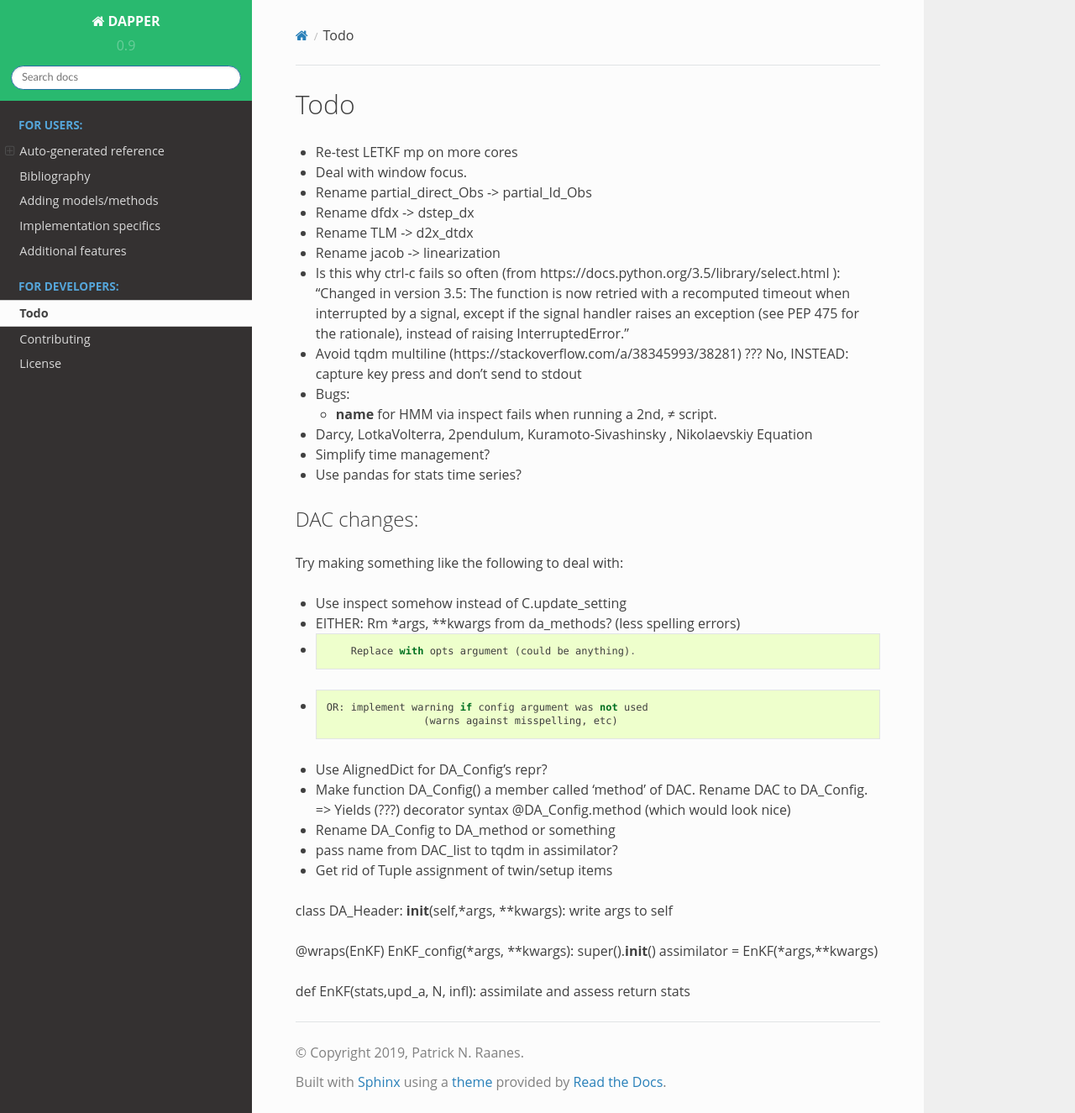
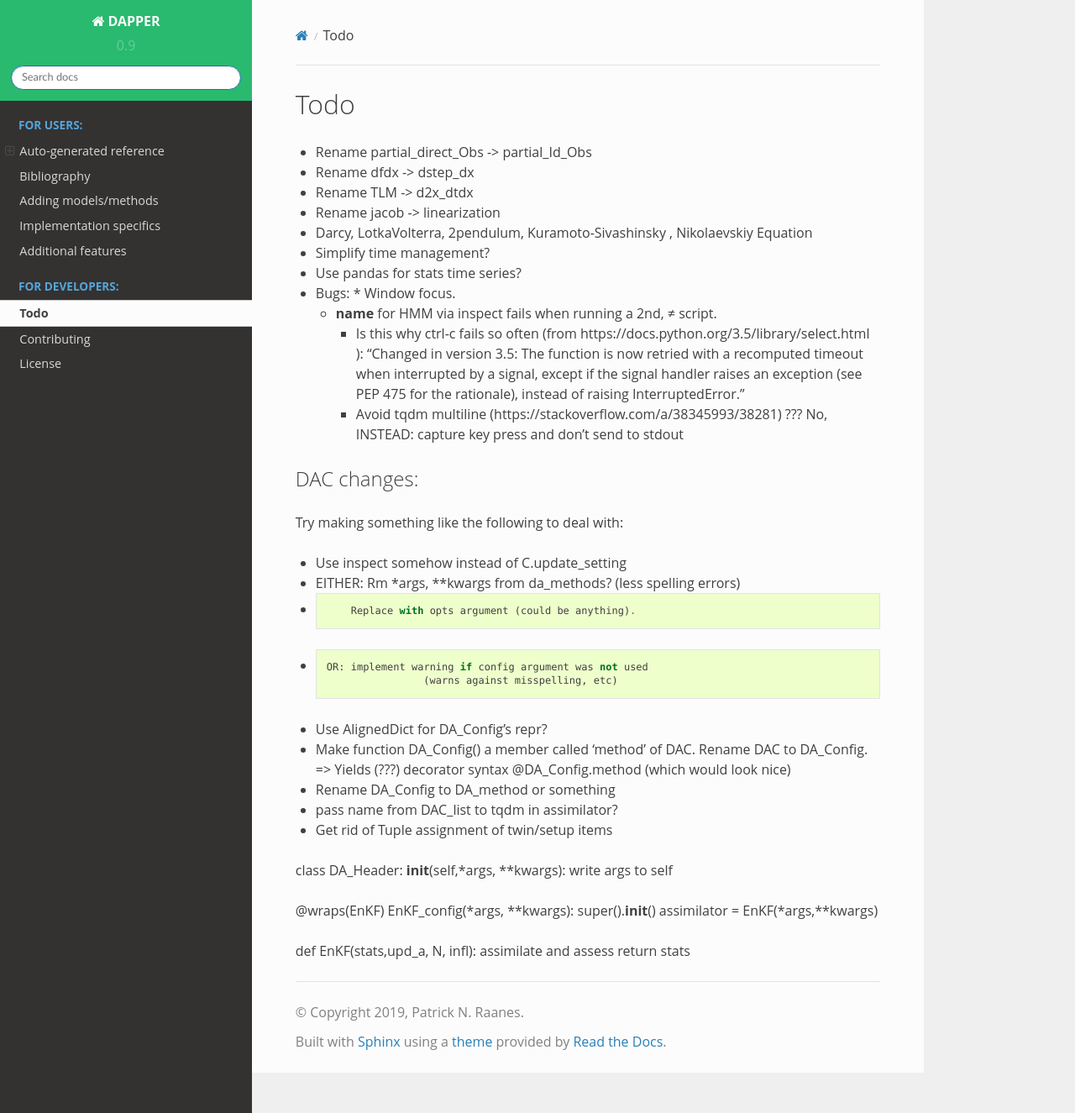
Before and after one commit to nansencenter/DAPPER, a Sphinx documentation site: the page built from docs/todo.md, in a window 1280 px wide and 1325 px high. Shown: the whole window at 84% size. Built offline with Sphinx 7.4.7 and the Read the Docs theme 2.0.0, drawn with Linux system fonts in a browser that asks for light colours.

Commit message:
Verified that mp still works

```diff
--- a/docs/todo.md
+++ b/docs/todo.md
@@ -1,26 +1,24 @@
 Todo
 ================================================
-* Re-test LETKF mp on more cores
-
-* Deal with window focus.
 * Rename partial_direct_Obs -> partial_Id_Obs
 * Rename dfdx -> dstep_dx
 * Rename TLM -> d2x_dtdx
 * Rename jacob -> linearization
 
-* Is this why ctrl-c fails so often (from https://docs.python.org/3.5/library/select.html ):
-    "Changed in version 3.5: The function is now retried with a recomputed timeout when interrupted by a signal,
-    except if the signal handler raises an exception (see PEP 475 for the rationale),
-    instead of raising InterruptedError."
-* Avoid tqdm multiline (https://stackoverflow.com/a/38345993/38281) ???
-  No, INSTEAD: capture key press and don't send to stdout
-
-* Bugs:
-    * __name__ for HMM via inspect fails when running a 2nd, ≠ script.
-
 * Darcy, LotkaVolterra, 2pendulum, Kuramoto-Sivashinsky , Nikolaevskiy Equation
 * Simplify time management?
 * Use pandas for stats time series?
+
+
+* Bugs:
+		* Window focus.
+    * __name__ for HMM via inspect fails when running a 2nd, ≠ script.
+		* Is this why ctrl-c fails so often (from https://docs.python.org/3.5/library/select.html ):
+				"Changed in version 3.5: The function is now retried with a recomputed timeout when interrupted by a signal,
+				except if the signal handler raises an exception (see PEP 475 for the rationale),
+				instead of raising InterruptedError."
+		* Avoid tqdm multiline (https://stackoverflow.com/a/38345993/38281) ???
+			No, INSTEAD: capture key press and don't send to stdout
 
 
 ## DAC changes:
```
Also changed, not shown: 2 other files.
